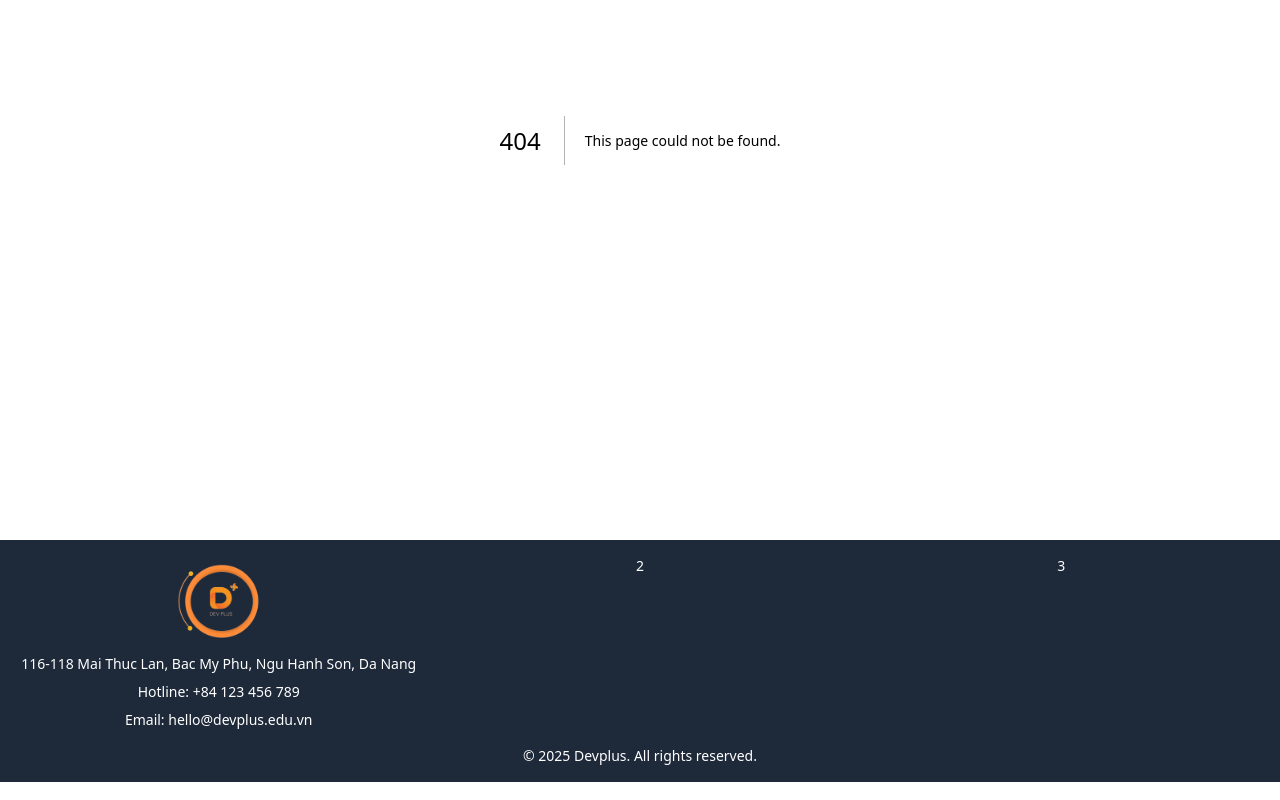
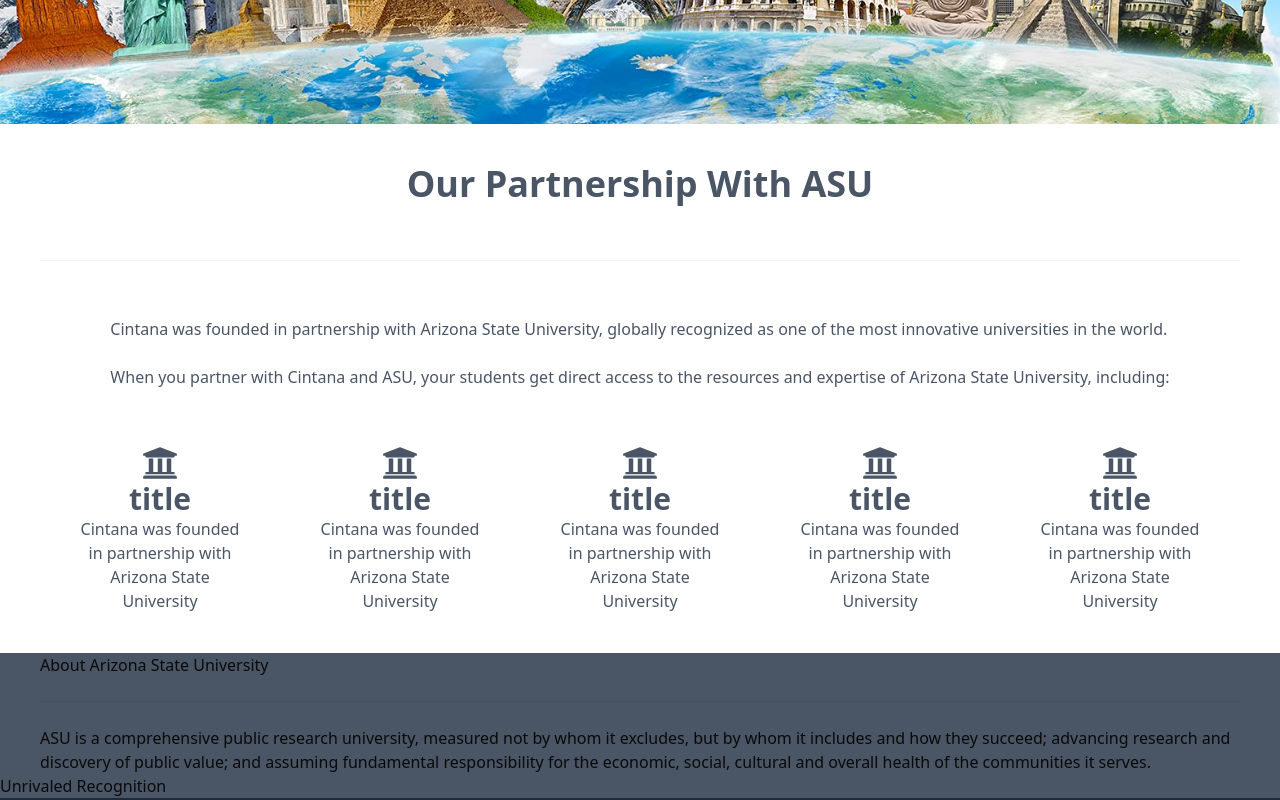
Before and after one commit to thienbuidev/devplus-landingpage, a Next.js app: page /partnership in a window 1280 px wide. Before the commit this address had no page. Shown: the part 260-1060 px from the top of the page. Built offline with nearby package versions, Linux system fonts and the light colour scheme.

Commit message:
feat [SCRUM-6] Partnership

```diff
--- /dev/null
+++ b/src/app/partnership/page.tsx
@@ -0,0 +1,14 @@
+import { Feedback } from "@/components/partnership/feedback";
+import { Partnership } from "@/components/partnership/partnership";
+import { PartnershipContent } from "@/components/partnership/partnership_content";
+
+export default function PartnershipPage() {
+  return (
+    <div className="bg-gray-600 w-full">
+      <div className="bg-[url('/bg-1.jpg')] bg-cover bg-center w-full h-96"></div>
+      <Partnership />
+      <Feedback />
+      <PartnershipContent />
+    </div>
+  );
+}
--- /dev/null
+++ b/src/components/partnership/feedback.tsx
@@ -0,0 +1,47 @@
+
+import { Divider } from "antd";
+const items = [
+  {
+    title: "Chronicle of Higher Education 2021",
+    content:
+      "Chronicle of Higher Education 2021 Chronicle of Higher Education 2021",
+  },
+  {
+    title: "Chronicle of Higher Education 2021",
+    content:
+      "Chronicle of Higher Education 2021 Chronicle of Higher Education 2021",
+  },
+  {
+    title: "Chronicle of Higher Education 2021",
+    content:
+      "Chronicle of Higher Education 2021 Chronicle of Higher Education 2021",
+  },
+  {
+    title: "Chronicle of Higher Education 2021",
+    content:
+      "Chronicle of Higher Education 2021 Chronicle of Higher Education 2021",
+  },
+  {
+    title: "Chronicle of Higher Education 2021",
+    content:
+      "Chronicle of Higher Education 2021 Chronicle of Higher Education 2021",
+  },
+];
+export const Feedback = () => {
+  return (
+    <div>
+      <div className="flex flex-col px-10">
+        <div>About Arizona State University</div>
+        <Divider />
+        <div>
+          ASU is a comprehensive public research university, measured not by
+          whom it excludes, but by whom it includes and how they succeed;
+          advancing research and discovery of public value; and assuming
+          fundamental responsibility for the economic, social, cultural and
+          overall health of the communities it serves.
+        </div>
+      </div>
+      <div>Unrivaled Recognition</div>
+    </div>
+  );
+};
--- /dev/null
+++ b/src/components/partnership/partnership.tsx
@@ -0,0 +1,58 @@
+import { Divider } from "antd";
+import { FaUniversity } from "react-icons/fa";
+
+const items = [
+  {
+    icon: <FaUniversity />,
+    title: "title",
+    desc: "Cintana was founded in partnership with Arizona State University",
+  },
+  {
+    icon: <FaUniversity />,
+    title: "title",
+    desc: "Cintana was founded in partnership with Arizona State University",
+  },
+  {
+    icon: <FaUniversity />,
+    title: "title",
+    desc: "Cintana was founded in partnership with Arizona State University",
+  },
+  {
+    icon: <FaUniversity />,
+    title: "title",
+    desc: "Cintana was founded in partnership with Arizona State University",
+  },
+  {
+    icon: <FaUniversity />,
+    title: "title",
+    desc: "Cintana was founded in partnership with Arizona State University",
+  },
+];
+export const Partnership = () => {
+  return (
+    <div className="bg-white flex flex-col justify-center items-center text-gray-600 gap-8 p-10">
+      <div className="text-4xl font-[600]">Our Partnership With ASU</div>
+      <Divider className="!w-40 self-center" />
+      <div>
+        <div className="mb-6">
+          Cintana was founded in partnership with Arizona State University,
+          globally recognized as one of the most innovative universities in the
+          world.
+        </div>
+        <div className="mb-6">
+          When you partner with Cintana and ASU, your students get direct access
+          to the resources and expertise of Arizona State University, including:
+        </div>
+      </div>
+      <div className="flex flex-row w-full mx-auto justify-around px-10 gap-20">
+        {items.map((item, index) => (
+          <div key={index} className="flex flex-col justify-center items-center">
+            <div className="text-4xl">{item.icon}</div>
+            <div className="text-3xl font-[600]"> {item.title}</div>
+            <div className="text-base font-[400] text-center"> {item.desc}</div>
+          </div>
+        ))}
+      </div>
+    </div>
+  );
+};
--- /dev/null
+++ b/src/components/partnership/partnership_content.tsx
@@ -0,0 +1,3 @@
+export const PartnershipContent = () => {
+  return <div></div>;
+};
```
